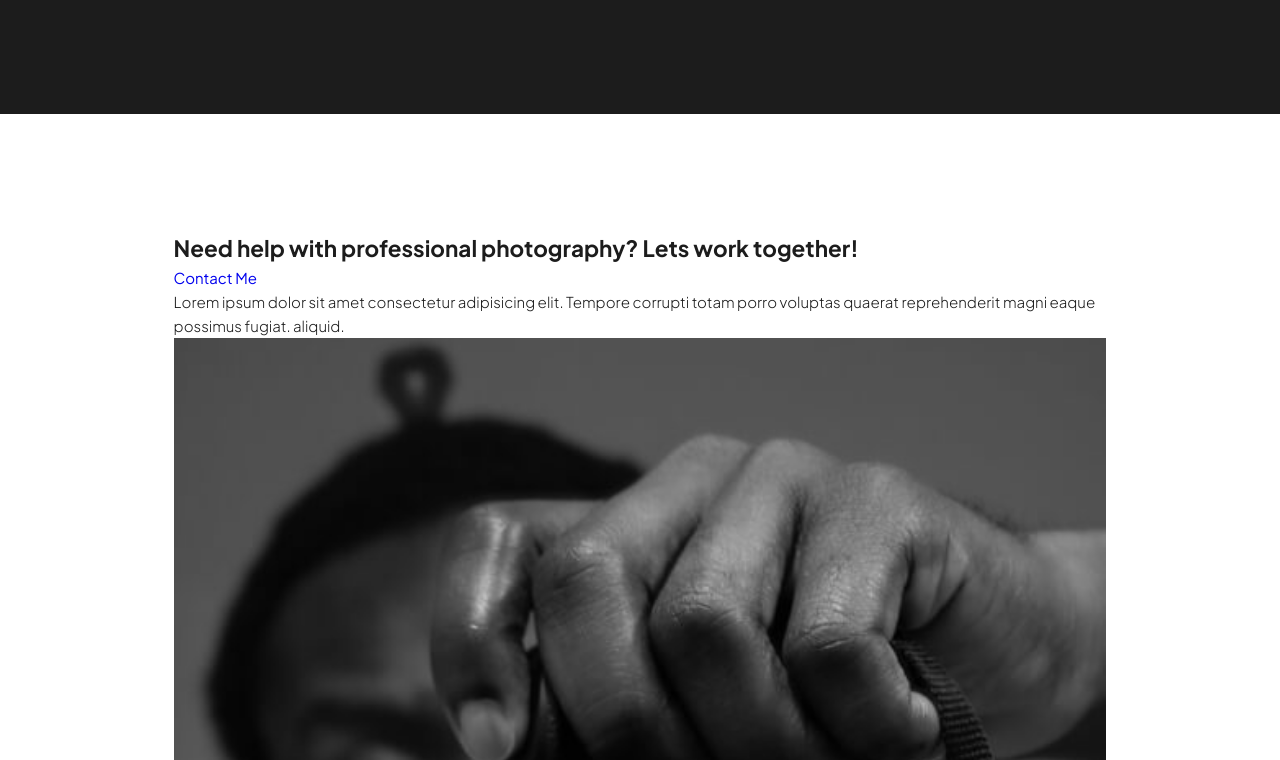
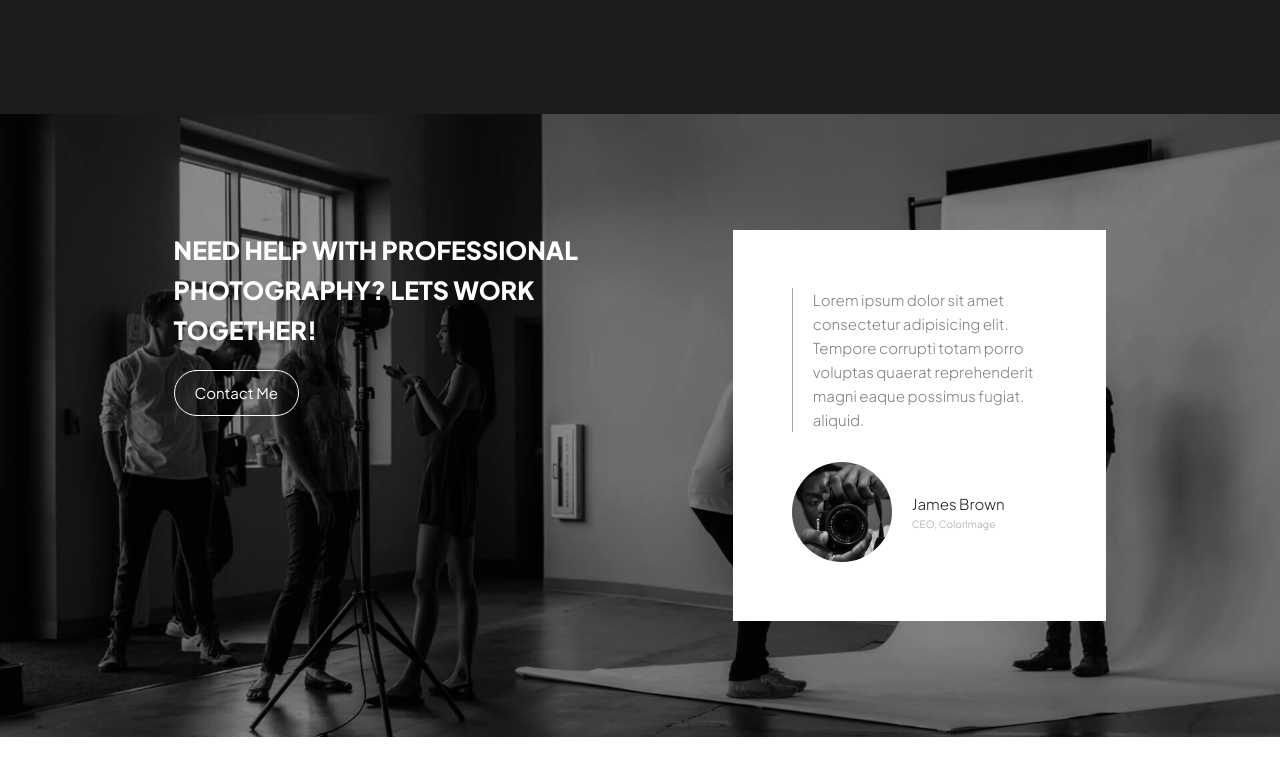
Before and after one commit to claudiobelempb/project-phoxul, a Next.js app: page / in a window 1280 px wide. Shown: the part 4479-5239 px from the top of the page. Built offline with nearby package versions, Linux system fonts and the light colour scheme.

Commit message:
section contact finish

```diff
--- a/src/app/page.module.css
+++ b/src/app/page.module.css
@@ -503,9 +503,79 @@
   }
 }
 
-#parallax__container {
-  .parallax__content {
-    .parallax__box {}
+#contact__container {
+  .contact__content {
+    display: flex;
+    justify-content: space-between;
+    column-gap: 2rem;
+
+    & .contact__box {
+      width: 100%;
+      height: 100%;
+    }
+
+    & .contact__box:first-child {
+      display: grid;
+      grid-template-columns: 1fr;
+      grid-template-rows: repeat(2, min-content);
+      row-gap: 2rem;
+      flex-basis: 50%;
+
+      & h2 {
+        color: var(--gray-100);
+      }
+
+      & a {
+        padding: 1rem 2rem;
+        border: 1px solid var(--gray-100);
+        border-radius: 3rem;
+        color: var(--gray-100);
+        justify-self: flex-start;
+        transition: all 0.25s ease-in-out;
+      }
+
+      & a:hover {
+        background-color: var(--gray-100);
+        color: var(--gray-600);
+      }
+    }
+
+    & .contact__box:last-child {
+      padding: var(--vw3);
+      display: flex;
+      flex-direction: column;
+      row-gap: 3rem;
+      flex-basis: 40%;
+      background-color: var(--gray-100);
+
+      &>p {
+        border-left: 1px solid var(--gray-600);
+        padding-left: 2rem;
+      }
+
+      & div {
+        display: flex;
+        align-items: center;
+        column-gap: 2rem;
+
+        & div {
+          display: flex;
+          flex-direction: column;
+          align-items: flex-start;
+
+          & p:last-child {
+            color: var(--gray-600);
+            font-size: var(--s1);
+          }
+        }
+
+        & img {
+          width: 10rem;
+          height: 10rem;
+          border-radius: 50%;
+        }
+      }
+    }
   }
 }
 
--- a/src/app/page.tsx
+++ b/src/app/page.tsx
@@ -271,27 +271,37 @@ export default function Home() {
       </section>
 
       <section
-        id={`${styles.parallax__container}`}
+        id={`${styles.contact__container}`}
         className='overall__layout section__padding'
+        style={{
+          width: '100%',
+          height: '100%',
+          backgroundImage: `url('${ImgHeroBg.src}')`,
+          backgroundSize: 'cover',
+          backgroundPosition: 'center',
+          backgroundAttachment: 'fixed'
+        }}
       >
-        <div className={`${styles.parallax__content}`}>
-          <div className={`${styles.parallax__box}`}>
-            <h2>
+        <div className={`${styles.contact__content}`}>
+          <div className={`${styles.contact__box}`}>
+            <h2 className='section__title'>
               Need help with professional photography? Lets work together!
             </h2>
             <Link href='#'>Contact Me</Link>
           </div>
-          <div className={`${styles.parallax__box}`}>
-            <p>
+          <div className={`${styles.contact__box}`}>
+            <p className='section__para'>
               Lorem ipsum dolor sit amet consectetur adipisicing elit. Tempore
               corrupti totam porro voluptas quaerat reprehenderit magni eaque
               possimus fugiat. aliquid.
             </p>
-            {/* Contact Section Testimonial Image  */}
-            <Image src={ImgTestimonial} alt='Testimonial' />
-            {/* Contact Section Testimonial Image  */}
-            <p>James Brown</p>
-            <p>CEO, ColorImage</p>
+            <div>
+              <Image src={ImgTestimonial} alt='Testimonial' />
+              <div>
+                <p>James Brown</p>
+                <p>CEO, ColorImage</p>
+              </div>
+            </div>
           </div>
         </div>
       </section>
```
